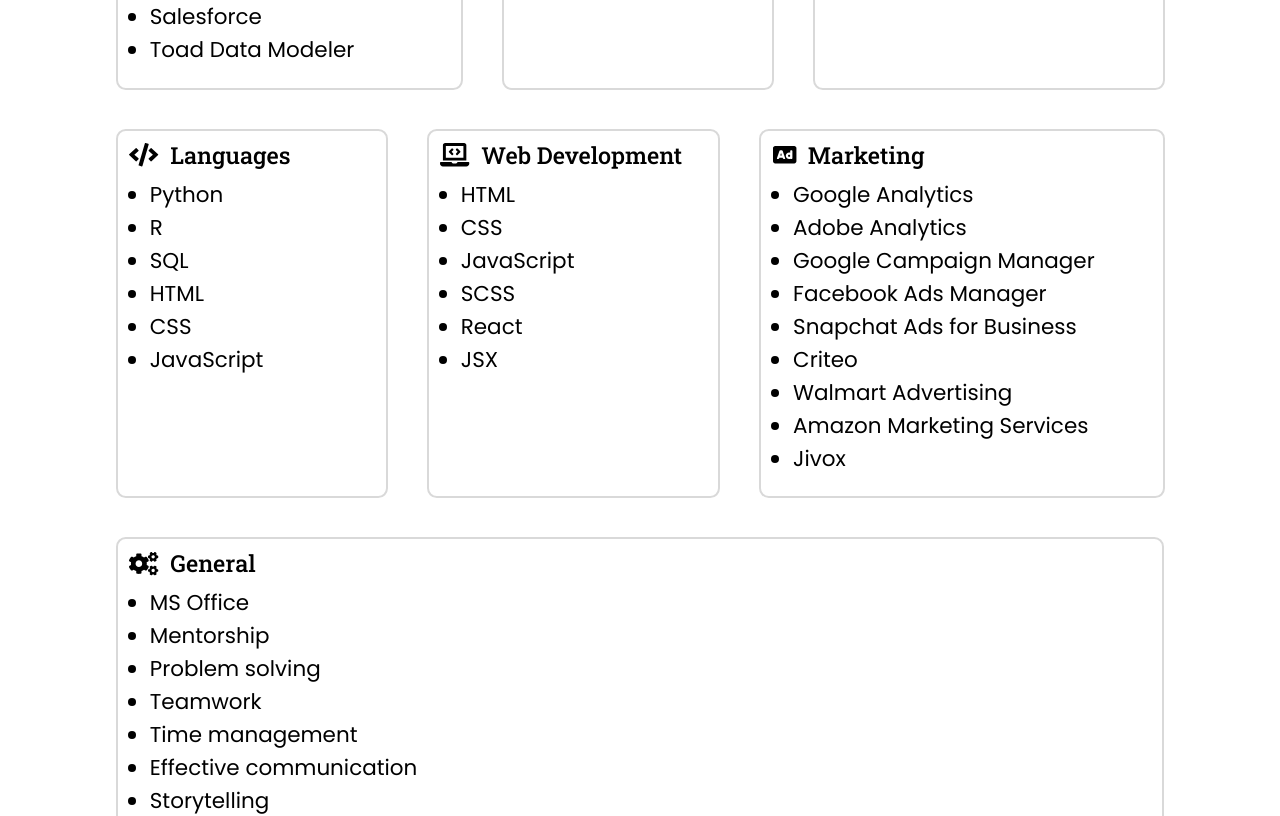
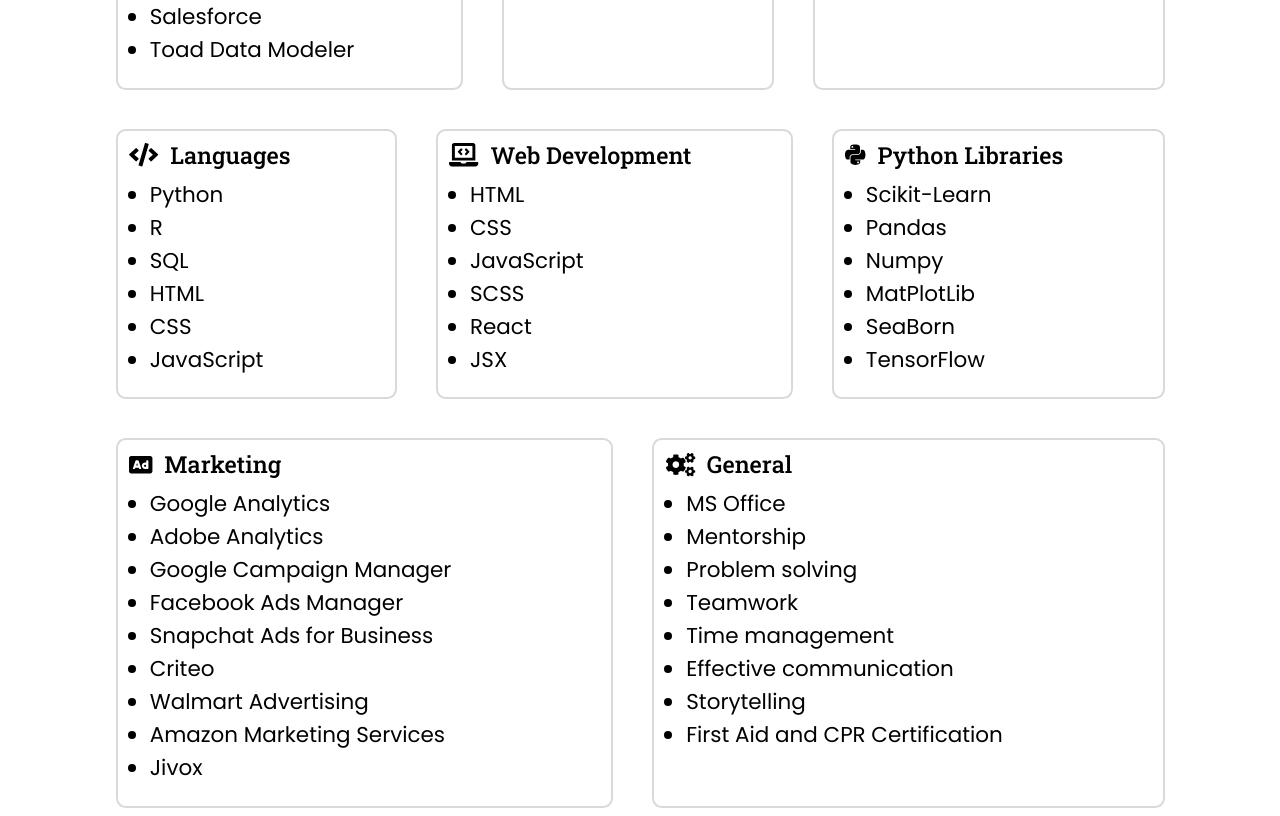
Before and after one commit to preetparmar/my-react-website, a React (Create React App) app: page /skills in a window 1280 px wide. Shown: the part 700-1516 px from the top of the page. Built offline with nearby package versions, Linux system fonts and the light colour scheme.

Commit message:
Added Python Libraries Skills

```diff
--- a/src/resources/data/SkillsData.js
+++ b/src/resources/data/SkillsData.js
@@ -12,6 +12,8 @@
   faLaptopCode,
 } from "@fortawesome/free-solid-svg-icons";
 
+import { faPython } from "@fortawesome/free-brands-svg-icons";
+
 // Declaring Icons
 const databaseLogo = <FontAwesomeIcon icon={faDatabase} />;
 const etlLogo = <FontAwesomeIcon icon={faTools} />;
@@ -20,6 +22,7 @@
 const marketingLogo = <FontAwesomeIcon icon={faAd} />;
 const generalLogo = <FontAwesomeIcon icon={faCogs} />;
 const webDevelopementLogo = <FontAwesomeIcon icon={faLaptopCode} />;
+const pythonLogo = <FontAwesomeIcon icon={faPython} />;
 
 // Declaring Data
 
@@ -67,6 +70,20 @@
     details: ["HTML", "CSS", "JavaScript", "SCSS", "React", "JSX"],
   },
 
+  //   Python Libraries
+  {
+    title: "Python Libraries",
+    logo: pythonLogo,
+    details: [
+      "Scikit-Learn",
+      "Pandas",
+      "Numpy",
+      "MatPlotLib",
+      "SeaBorn",
+      "TensorFlow",
+    ],
+  },
+
   //   Marketing
   {
     title: "Marketing",
```
